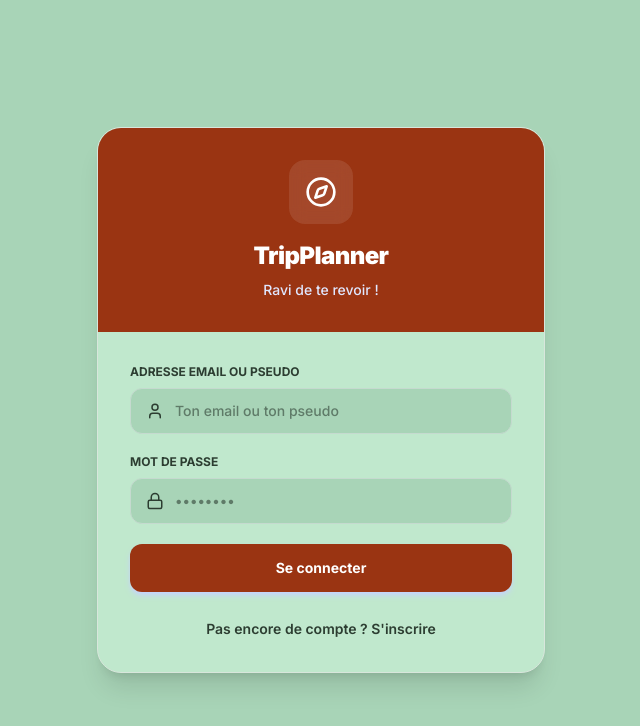
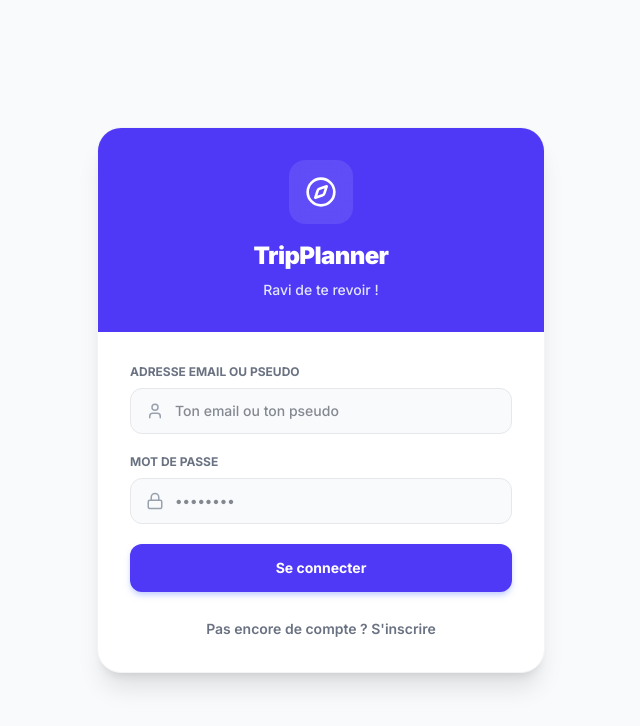
Before and after one commit to Melnar94400/Triplanner, a Next.js app: page /login in a window 1280 px wide. Shown: the top 726 px of the page, without its empty margins (319-959 px from the left). Built offline with nearby package versions, Linux system fonts and the light colour scheme; no server answers.

Commit message:
Correction CSS : suppression du style bloquant les thèmes

```diff
--- a/src/app/globals.css
+++ b/src/app/globals.css
@@ -76,101 +76,7 @@ body {
   font-family: Arial, Helvetica, sans-serif;
 }
 
-/* --- FINITION : Surlignage assorti --- */
 ::selection {
   background-color: #ffedd5;
   color: #9a3412;
 }
-
-@layer base {
-  /* --- THÈME CLAIR : VERT SAUGE & PASTEL DOUX --- */
-  body {
-    background-color: #97b5a5 !important;
-    color: #243329 !important;
-  }
-
-  .bg-white {
-    background-color: #c0e8cd !important;
-    border-color: #d2e4d8 !important;
-    color: #243329 !important;
-  }
-
-  .border-gray-100, .border-gray-200 {
-    border-color: #d8e6dc !important;
-  }
-
-  .bg-gray-50, .bg-gray-100 {
-    background-color: #a8d4b7 !important;
-    border-color: #c5dacf !important;
-    color: #2c3b32 !important;
-  }
-
-  .text-gray-800, .text-gray-900, .text-gray-700 {
-    color: #16221a !important;
-  }
-
-  .text-gray-500, .text-gray-600, .text-gray-300, .text-gray-400 {
-    color: #2c3d31 !important;
-  }
-
-  /* --- CHAMPS DE SAISIE (Inputs, Selects, Textareas) --- */
-  input, select, textarea {
-    background-color: #f7faf8 !important;
-    color: #16221a !important;
-    border-color: #b7e4c7 !important;
-  }
-  input:focus, select:focus, textarea:focus {
-    border-color: #9a3412 !important;
-    outline: none !important;
-    box-shadow: 0 0 0 2px rgba(154, 52, 18, 0.25) !important;
-  }
-
-  /* --- ACCENTS : TERRACOTTA / AMBRE --- */
-  .bg-indigo-600, .bg-indigo-500 {
-    background-color: #9a3412 !important;
-  }
-  .hover\:bg-indigo-700:hover {
-    background-color: #7c2d12 !important;
-  }
-  .text-indigo-600, .text-indigo-700, .text-indigo-800, .text-indigo-500 {
-    color: #9a3412 !important;
-  }
-  .bg-indigo-50, .bg-indigo-100 {
-    background-color: #ffedd5 !important;
-    color: #7c2d12 !important;
-  }
-  .border-indigo-100, .border-indigo-50 {
-    border-color: #fed7aa !important;
-  }
-
-  /* --- MODE SOMBRE COHÉRENT (Vert-Charbon / Nuit) --- */
-  .dark body {
-    background-color: #141f19 !important; /* Vert charbon profond, pas un noir brut */
-    color: #d4e2d8 !important;            /* Vert clair poudré, moins agressif que le blanc */
-  }
-  .dark .bg-white {
-    background-color: #1e2d24 !important; /* Vert sombre mat pour les cartes */
-    border-color: #2c4033 !important;
-    color: #d4e2d8 !important;
-  }
-  .dark .bg-gray-50, .dark .bg-gray-100 {
-    background-color: #24362b !important; /* Légère nuance pour les blocs secondaires */
-    border-color: #364f3f !important;
-    color: #e2ede6 !important;
-  }
-  .dark .text-gray-800, .dark .text-gray-900, .dark .text-gray-700 {
-    color: #e2ede6 !important;
-  }
-  .dark .text-gray-500, .dark .text-gray-600, .dark .text-gray-300, .dark .text-gray-400 {
-    color: #9ab0a1 !important;
-  }
-  .dark input, .dark select, .dark textarea {
-    background-color: #1e2d24 !important;
-    color: #d4e2d8 !important;
-    border-color: #364f3f !important;
-  }
-  .dark input:focus, .dark select:focus, .dark textarea:focus {
-    border-color: #c2410c !important;
-    box-shadow: 0 0 0 2px rgba(194, 65, 12, 0.3) !important;
-  }
-}
```
